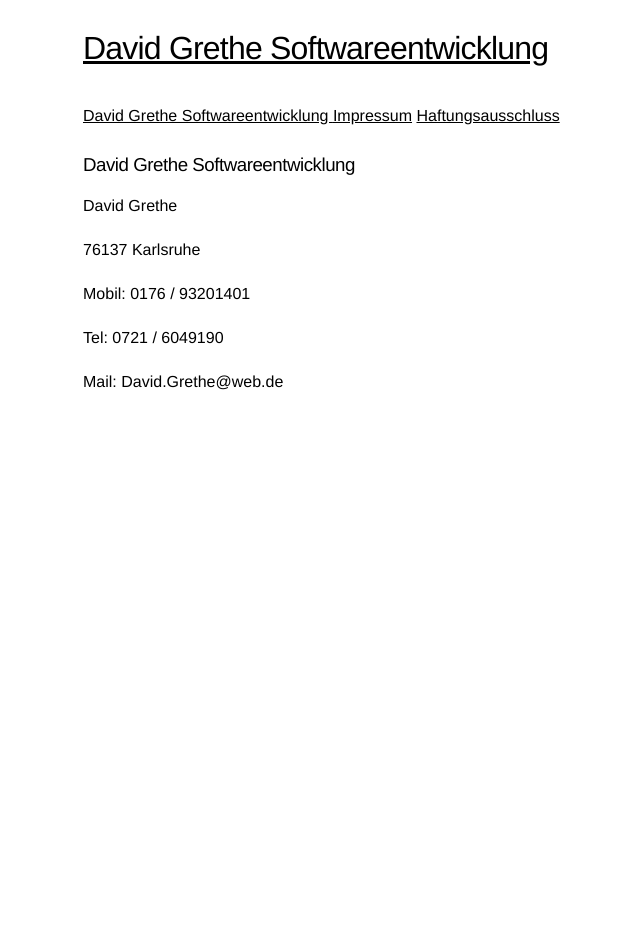
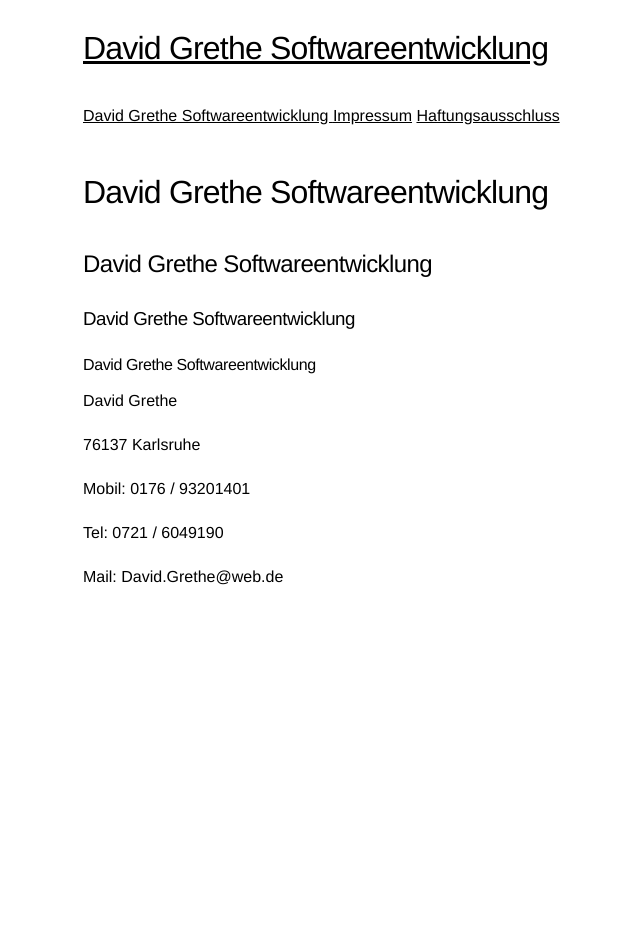
Before and after one commit to thepagemaker88/usintTemplate, a Jekyll site: the page built from index.md, in a window 1280 px wide. Shown: the whole page, without its empty margins (95-735 px from the left). Built offline with Jekyll 4.4.1, drawn with Linux system fonts in a browser that asks for light colours; our own code applies the rules of GitHub Pages for plain Markdown files.

Commit message:
Update index.md

```diff
--- a/index.md
+++ b/index.md
@@ -2,7 +2,10 @@
 layout: default
 ---
 
+# David Grethe Softwareentwicklung
+## David Grethe Softwareentwicklung
 ### David Grethe Softwareentwicklung
+#### David Grethe Softwareentwicklung
 
 
 
```
